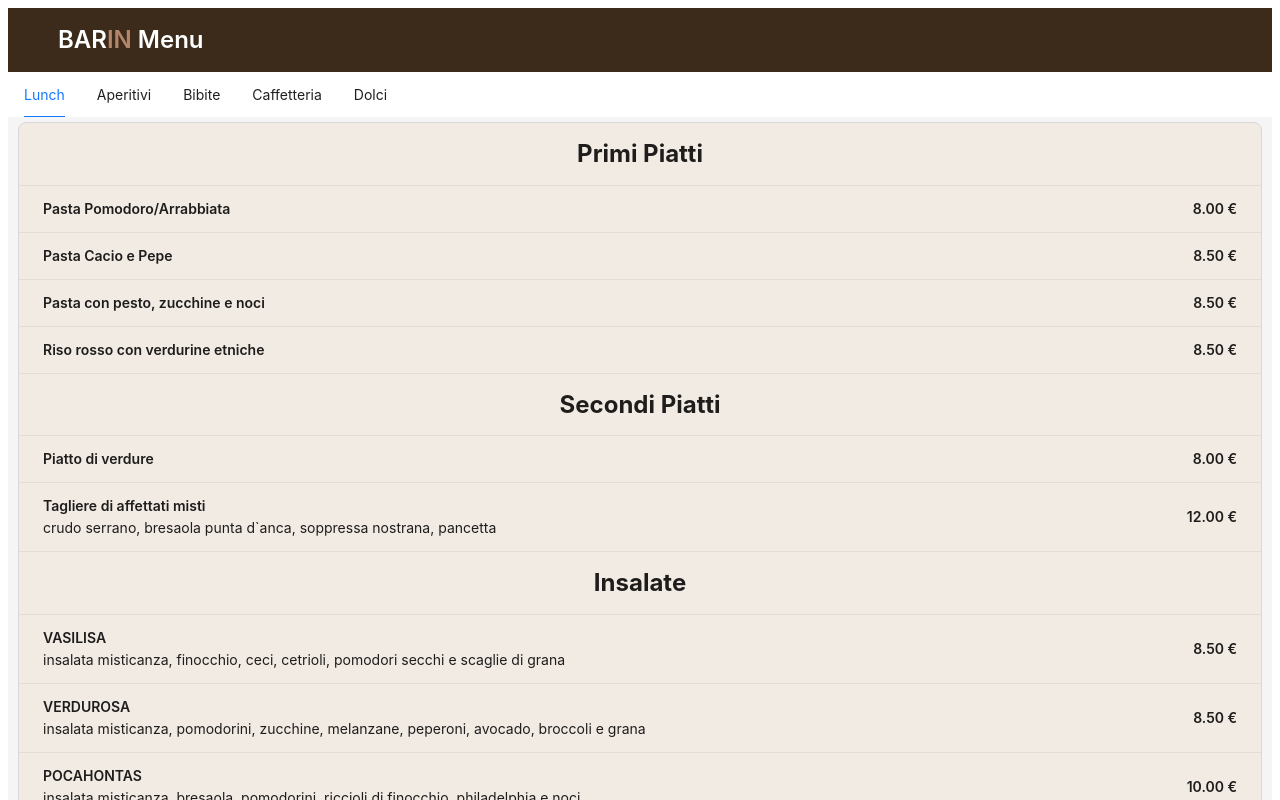
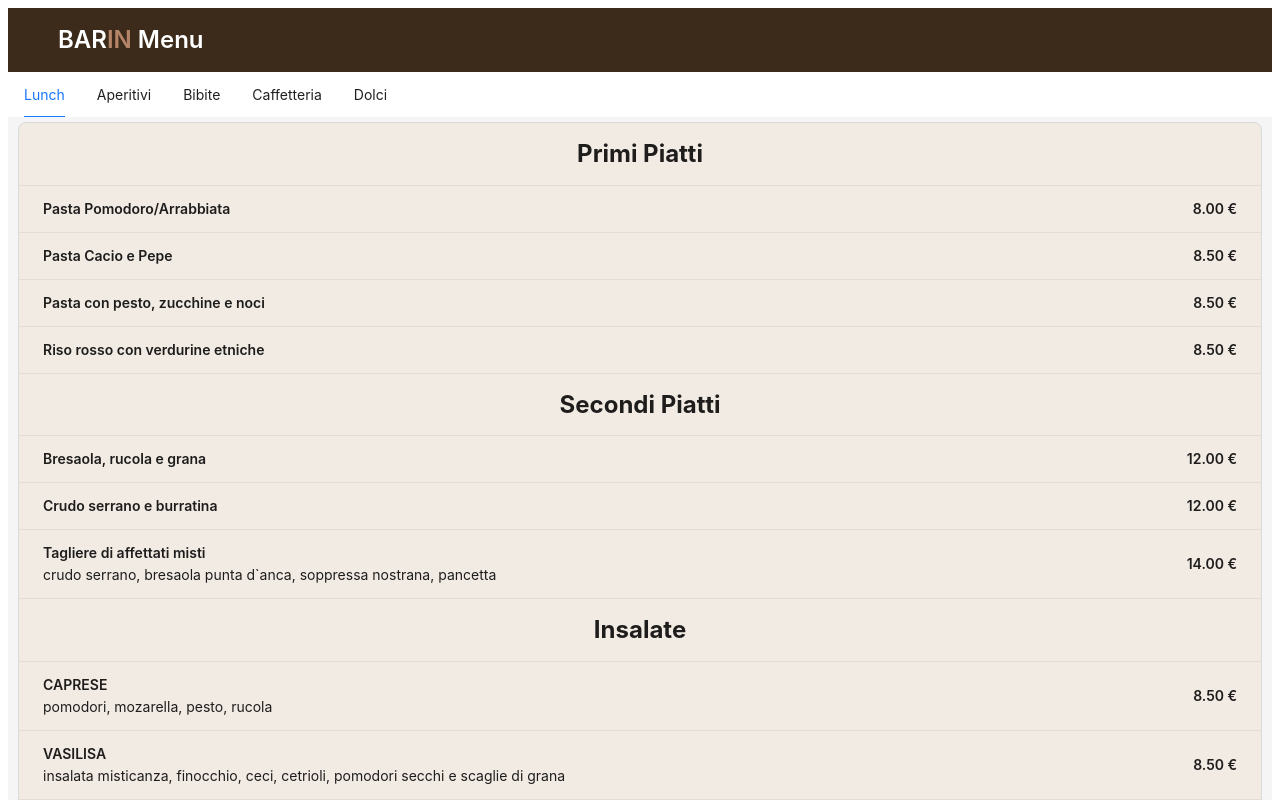
Before and after one commit to amalikov2000/Barin-menu, a React (Create React App) app: page / in a window 1280 px wide. Shown: the top 800 px of the page. Built offline with nearby package versions, Linux system fonts and the light colour scheme.

Commit message:
Add files via upload

```diff
--- a/src/App.js
+++ b/src/App.js
@@ -29,9 +29,11 @@ const App = () => {
               { item: 'Pasta con pesto, zucchine e noci', ingredients: '', price: '8.50 €' },
               { item: 'Riso rosso con verdurine etniche', ingredients: '', price: '8.50 €' },
               { subheader: true, content: 'Secondi Piatti' },
-              { item: 'Piatto di verdure', ingredients: '', price: '8.00 €' },
-              { item: 'Tagliere di affettati misti', ingredients: 'crudo serrano, bresaola punta d`anca, soppressa nostrana, pancetta', price: '12.00 €' },
+              { item: 'Bresaola, rucola e grana', ingredients: '', price: '12.00 €' },
+              { item: 'Crudo serrano e burratina', ingredients: '', price: '12.00 €' },
+              { item: 'Tagliere di affettati misti', ingredients: 'crudo serrano, bresaola punta d`anca, soppressa nostrana, pancetta', price: '14.00 €' },
               { subheader: true, content: 'Insalate' },
+              { item: 'CAPRESE', ingredients: 'pomodori, mozarella, pesto, rucola', price: '8.50 €' },
               { item: 'VASILISA', ingredients: 'insalata misticanza, finocchio, ceci, cetrioli, pomodori secchi e scaglie di grana', price: '8.50 €' },
               { item: 'VERDUROSA', ingredients: 'insalata misticanza, pomodorini, zucchine, melanzane, peperoni, avocado, broccoli e grana', price: '8.50 €' },
               { item: 'POCAHONTAS', ingredients: 'insalata misticanza, bresaola, pomodorini, riccioli di finocchio, philadelphia e noci ', price: '10.00 €' },
```
